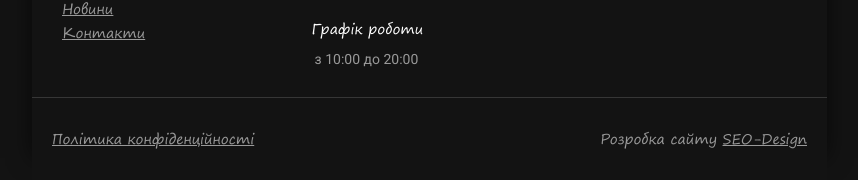
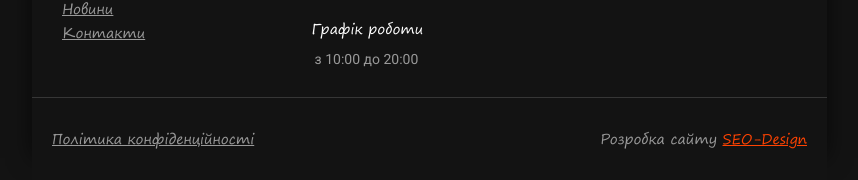
Before and after one commit to dr0n508/sushi, a website: page app/index.html in a window 1280 px wide. Shown: the part 2620-2800 px from the top of the page, without its empty margins (73-931 px from the left). Drawn offline with Linux system fonts and the light colour scheme; a web font is replaced by a local one.

Commit message:
fix main window

```diff
--- a/app/index.html
+++ b/app/index.html
@@ -361,9 +361,8 @@
   </div>
   <div class="bottom-footer">
     <p><a href="#">Політика конфіденційності</a></p>
-    <p>Розробка сайту <a href="#">SEO-Design</a></p>
+    <p>Розробка сайту <a href="#" class="accent-text">SEO-Design</a></p>
   </div>
-
 </footer>
 
 </main>
--- a/app/scss/main.scss
+++ b/app/scss/main.scss
@@ -53,11 +53,11 @@ body {
 }
 
 .main {
-	flex: 1 0 auto;
+	//flex: 1 0 auto;
 	//padding-top: 90px;
 }
 .footer {
-	flex: 0 0 auto;
+	//flex: 0 0 auto;
 }
 img, svg {
 	max-height: 100%;
@@ -172,4 +172,8 @@ button, .btn {
    font-family: $roboto;
 }
 
+.accent-text {
+  color: $accent;
+}
+
 @import "media"; /* Always at the end*/
```
Also changed, not shown: app/_footer.html (+1 -2 lines), app/css/main.min.css, 1 other file.
